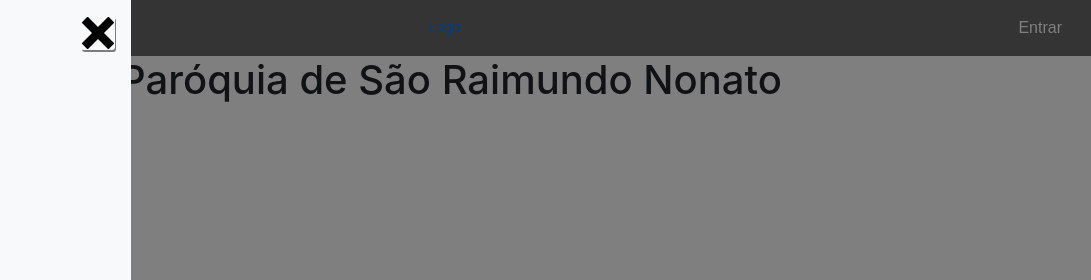
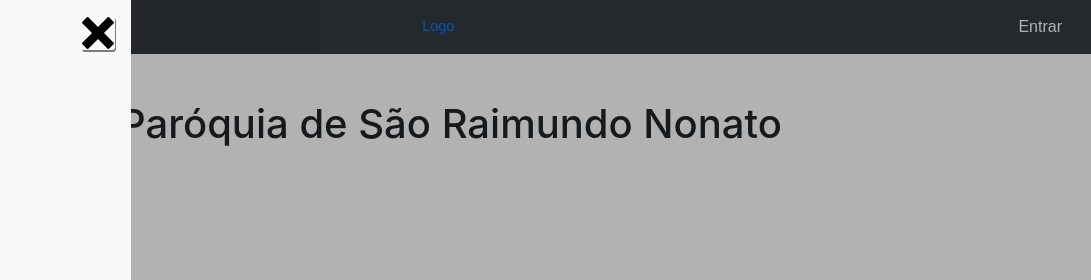
Before and after one commit to mauricioDosantos/P.SaoRaimundo, a plain HTML site: page index.html in a window 1280 px wide. Both pictures are taken after a click on the button "Toggle navigation". Shown: the top 280 px of the page, 189-1280 px from the left. Drawn offline with nearby package versions, Linux system fonts and the light colour scheme.

Commit message:
atualizando mais um pouco a animação

```diff
--- a/css/style.css
+++ b/css/style.css
@@ -4,12 +4,17 @@
     margin: 0;
     border: none;
 }
-
+body {
+    padding-top: 100px;
+}
+.navbar {
+    background-color: rgba(0, 0, 0, .1)
+}
 .sidenav{
     position: absolute;
     top: 0;
     bottom: 0;
-    background: rgba(0, 0, 0, .5);
+/*    background: rgba(0, 0, 0, .5);*/
     width: 100%;
     transform: translateX(-100%);
     transition: transform 200ms ease;
@@ -28,12 +33,23 @@
 .fechar {
     opacity: .6;
 }
+.btnOpen{
+    font-size: .75rem;
+}
 
+.btnOpen:hover {
+    outline-color: aqua;
+    box-shadow: 2px 2px 2px 2px #ddd;
+}
 #topBar {
     background-color: dimgrey;
     color: white;
     font-size: .90em;
     font-family: sans-serif;
+    position: fixed;
+    top: 0;
+    left: 0;
+    width: 100%;
 }
 
 .btnClose {
@@ -47,8 +63,18 @@
     padding: 1em;
     box-shadow: 1px 2px 0px rgba(0, 0, 0, .5);
     border-radius: 3px;
+    background-image: url(img/cross.svg);
 }
 
-.btnClose{
-    background-image: url(img/cross.svg);
+.btnClose:hover{
+    background-color: #ddd;
 }
+
+.fundo-preto {
+    position: absolute;
+    top: 0;
+    bottom: 0;
+    width: 100%;
+    background-color: rgba(0, 0, 0, .3);
+    display: none;
+}
--- a/index.html
+++ b/index.html
@@ -10,7 +10,7 @@
 </head>
 <body>
 
-   <nav class="navbar navbar-dark color-white" id="topBar">
+   <nav class="navbar navbar-dark bg-dark color-white" id="topBar">
 
       <button class="navbar-toggler d-md-block d-sm-block d-lg-block btnOpen" type="button"  aria-label="Toggle navigation">
         <span class="navbar-toggler-icon "></span>
@@ -24,7 +24,7 @@
         </form>
 
     </nav>
-
+    <div class="fundo-preto"></div>
     <nav class="sidenav d-flex">
         <div class="col-3 mx-0 px-0 side">
 
@@ -71,14 +71,19 @@
 
         $btnOpen.addEventListener('click', function(){
             $side.classList.add('sidenav-open');
+            document.querySelector('.fundo-preto').style.display = 'block';
+
         })
 
         $btnClose.addEventListener('click', function(){
             $side.classList.remove('sidenav-open');
+            document.querySelector('.fundo-preto').style.display = 'none';
         })
 
         $fechar.addEventListener('click', function(){
             $side.classList.remove('sidenav-open');
+            document.querySelector('.fundo-preto').style.display = 'none';
+
         })
 
     </script>
```
